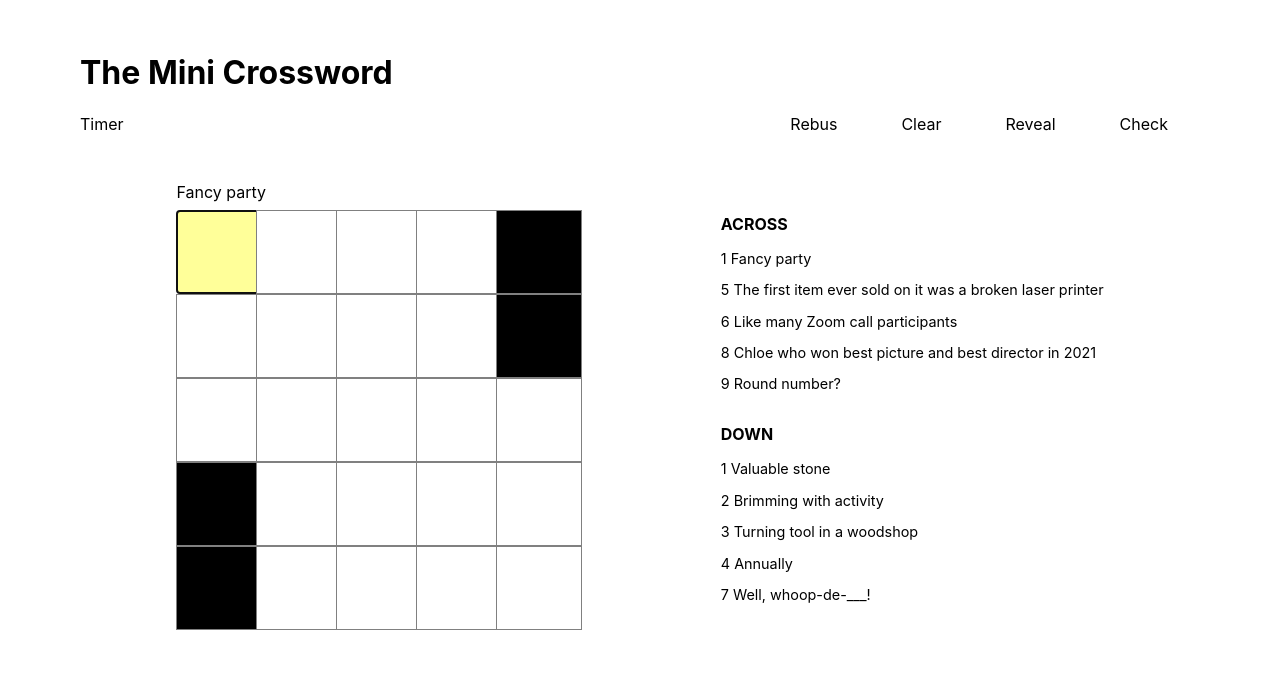
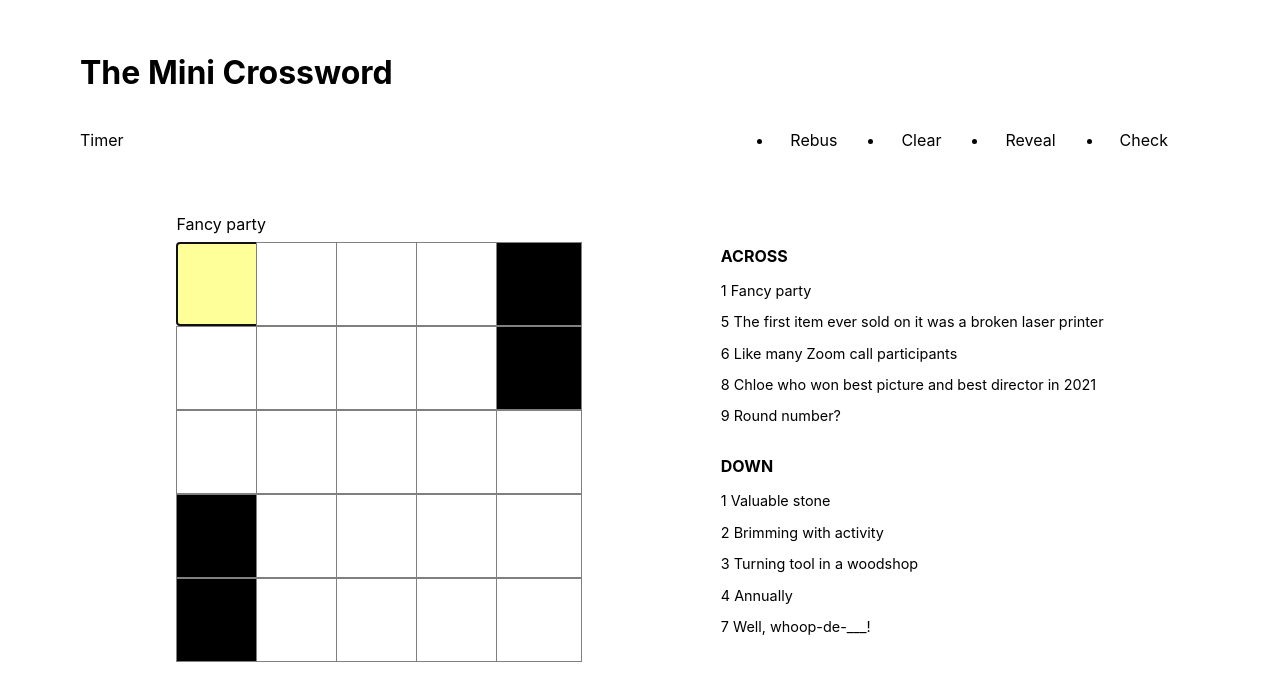
Before and after one commit to jawkha/crossword-mini-clone, a React (Create React App) app: page / in a window 1280 px wide. Shown: the top 700 px of the page. Built offline with nearby package versions, Linux system fonts and the light colour scheme.

Commit message:
convert puzzle options from div to list to make testing easier

```diff
--- a/src/components/Options.tsx
+++ b/src/components/Options.tsx
@@ -3,11 +3,11 @@ import styles from './../styles/Options.module.css'
 
 export default function Options() {
 	return (
-		<div className={styles.options}>
-			<div className={styles.item}>Rebus</div>
-			<div className={styles.item}>Clear</div>
-			<div className={styles.item}>Reveal</div>
-			<div className={styles.item}>Check</div>
-		</div>
+		<ul className={styles.options}>
+			<li className={styles.item}>Rebus</li>
+			<li className={styles.item}>Clear</li>
+			<li className={styles.item}>Reveal</li>
+			<li className={styles.item}>Check</li>
+		</ul>
 	)
 }
```
